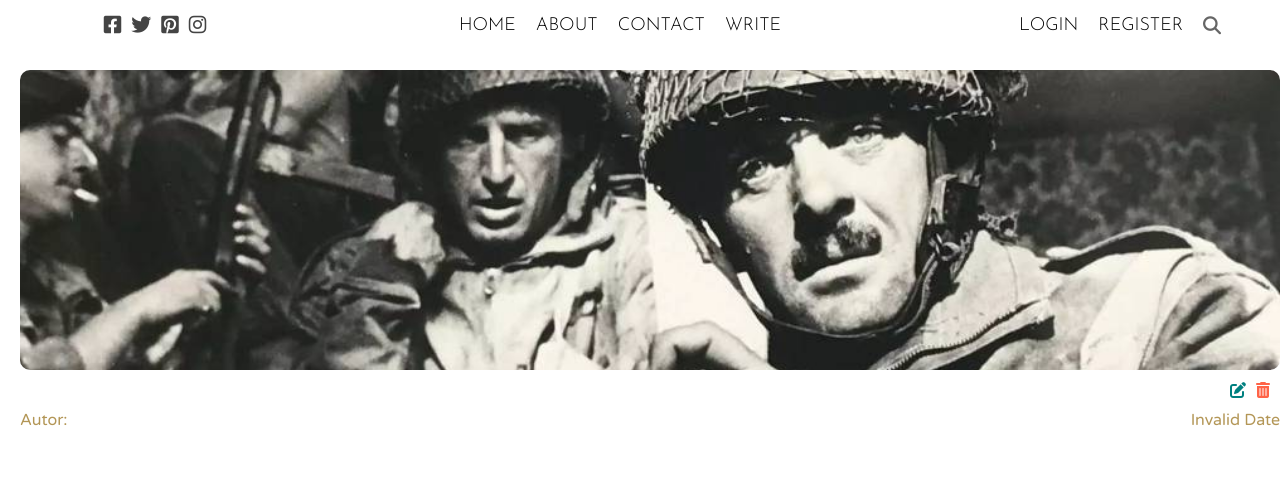
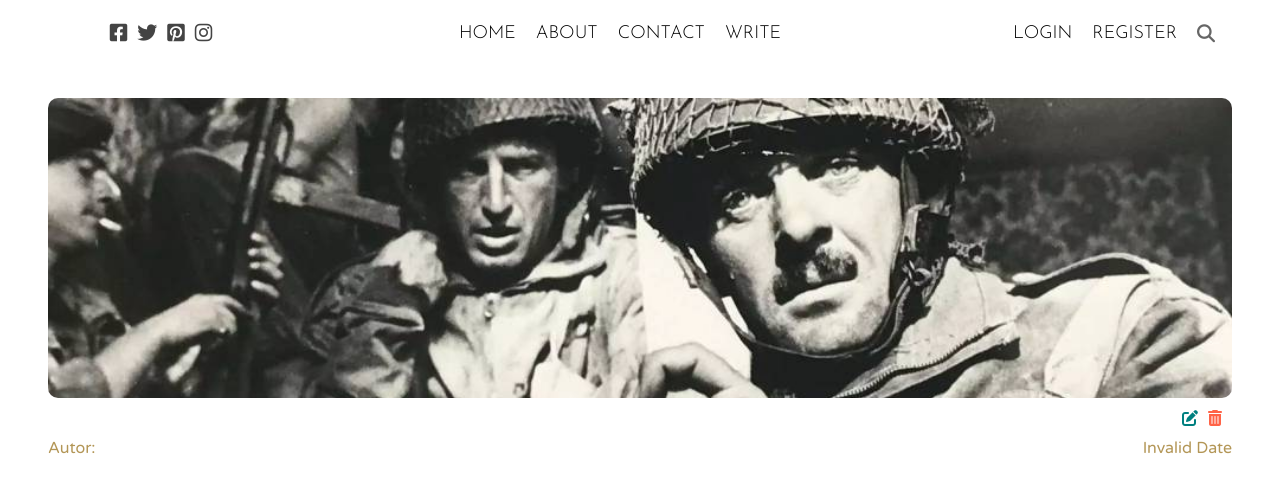
Before and after one commit to Inigo-Javier/Blog-Client, a React (Create React App) app: page /post/1 in a window 1280 px wide. Shown: the top 492 px of the page. Built offline with nearby package versions, Linux system fonts and the light colour scheme; no server answers; a web font is replaced by a local one.

Commit message:
set images

```diff
--- a/public/index.html
+++ b/public/index.html
@@ -13,11 +13,11 @@
     integrity="sha512-KfkfwYDsLkIlwQp6LFnl8zNdLGxu9YAA1QvwINks4PhcElQSvqcyVLLD9aMhXd13uQjoXtEKNosOWaZqXgel0g=="
     crossorigin="anonymous" referrerpolicy="no-referrer" />
   <!-- <link href="./index.css" rel="stylesheet" type='text/html' /> -->
-  <style>
+  <!-- <style>
     * {
       margin: 0;
     }
-  </style>
+  </style> -->
   <title>React App</title>
 </head>
 
--- a/src/components/Header/Header.css
+++ b/src/components/Header/Header.css
@@ -19,7 +19,7 @@
 
 .headerTitleLg {
     position: absolute;
-    top: 20%;
+    top: 21%;
     font-size: 100px;
 }
 
--- a/src/components/SinglePost/SinglePost.css
+++ b/src/components/SinglePost/SinglePost.css
@@ -3,8 +3,8 @@
 }
 
 .singlePostWrapper {
-    padding: 20px;
-    padding-right: 0;
+    padding: 40px 40px;
+    /* padding-right: 0; */
     display: flex;
     flex-direction: column;
 }
```
